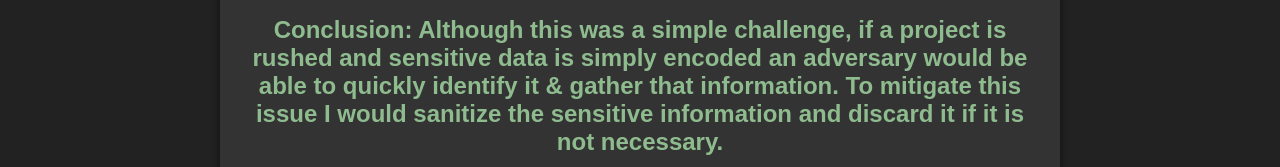
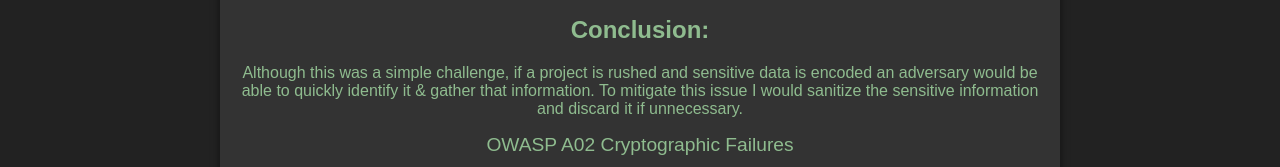
Before and after one commit to ThatGuyDave954/Linkedin_Resume, a plain HTML site: page ctf-labs/PicoCTF-WebDecode.html in a window 1280 px wide. Shown: the part 633-800 px from the top of the page. Drawn offline with Linux system fonts and the light colour scheme.

Commit message:
Update PicoCTF-WebDecode.html

```diff
--- a/ctf-labs/PicoCTF-WebDecode.html
+++ b/ctf-labs/PicoCTF-WebDecode.html
@@ -26,10 +26,9 @@
             <p>I take the code and throw it into a decoder which outputs the flag</p>
             <img src="../Images/WebDecode/decoded.png" alt="Decoded">
         </section>
-            <h2>Conclusion: Although this was a simple challenge, if a project is rushed and sensitive data is simply encoded an adversary would be able to quickly identify it & gather that information. To mitigate this issue
-                I would sanitize the sensitive information and discard it if it is not necessary.
-            </h2>
-            <p></p>
+            <h2>Conclusion: </h2>
+            <p>Although this was a simple challenge, if a project is rushed and sensitive data is encoded an adversary would be able to quickly identify it & gather that information. To mitigate this issue
+                I would sanitize the sensitive information and discard it if unnecessary.</p>
             <a href="https://owasp.org/Top10/A02_2021-Cryptographic_Failures/">OWASP A02 Cryptographic Failures</a>
         </section>
 
```
